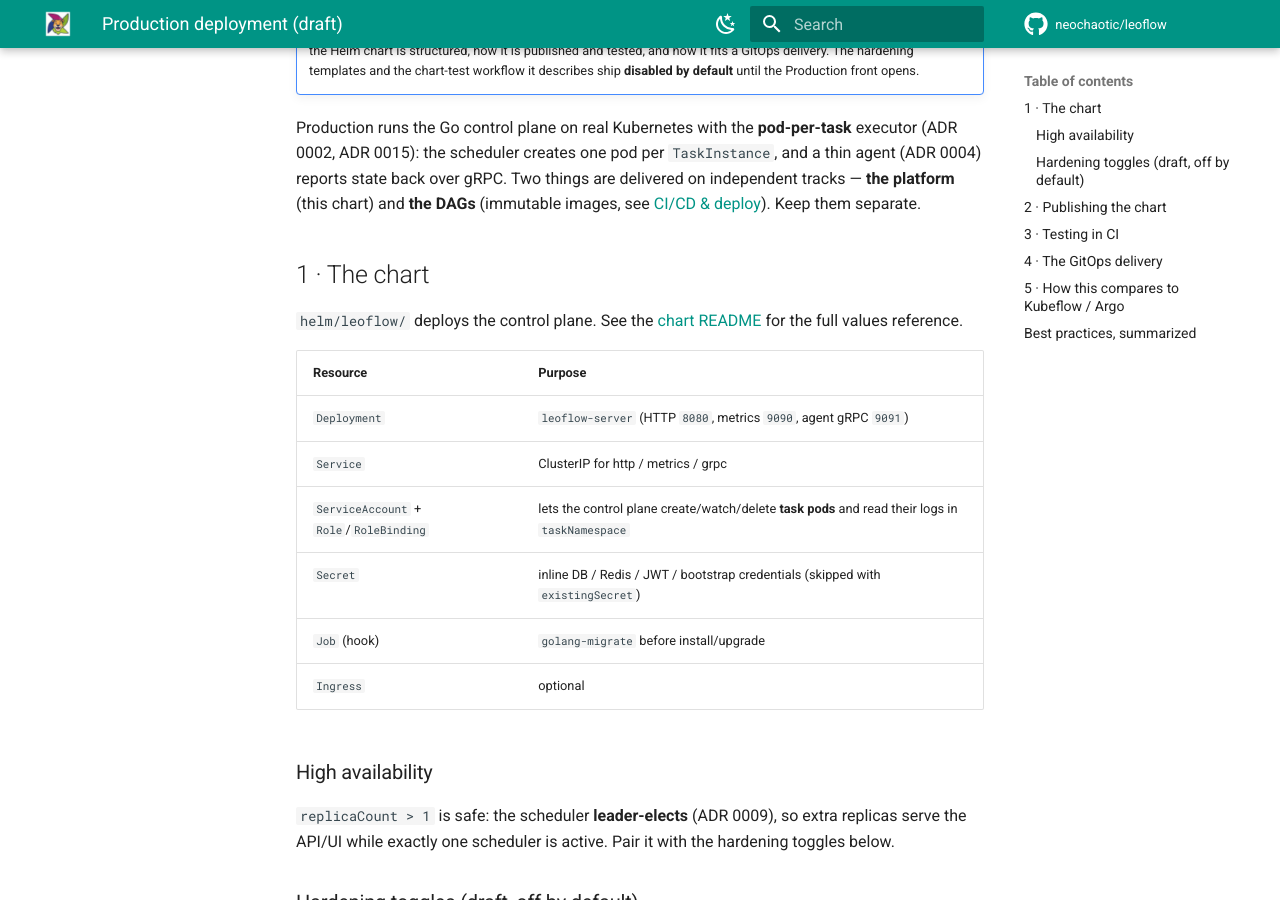
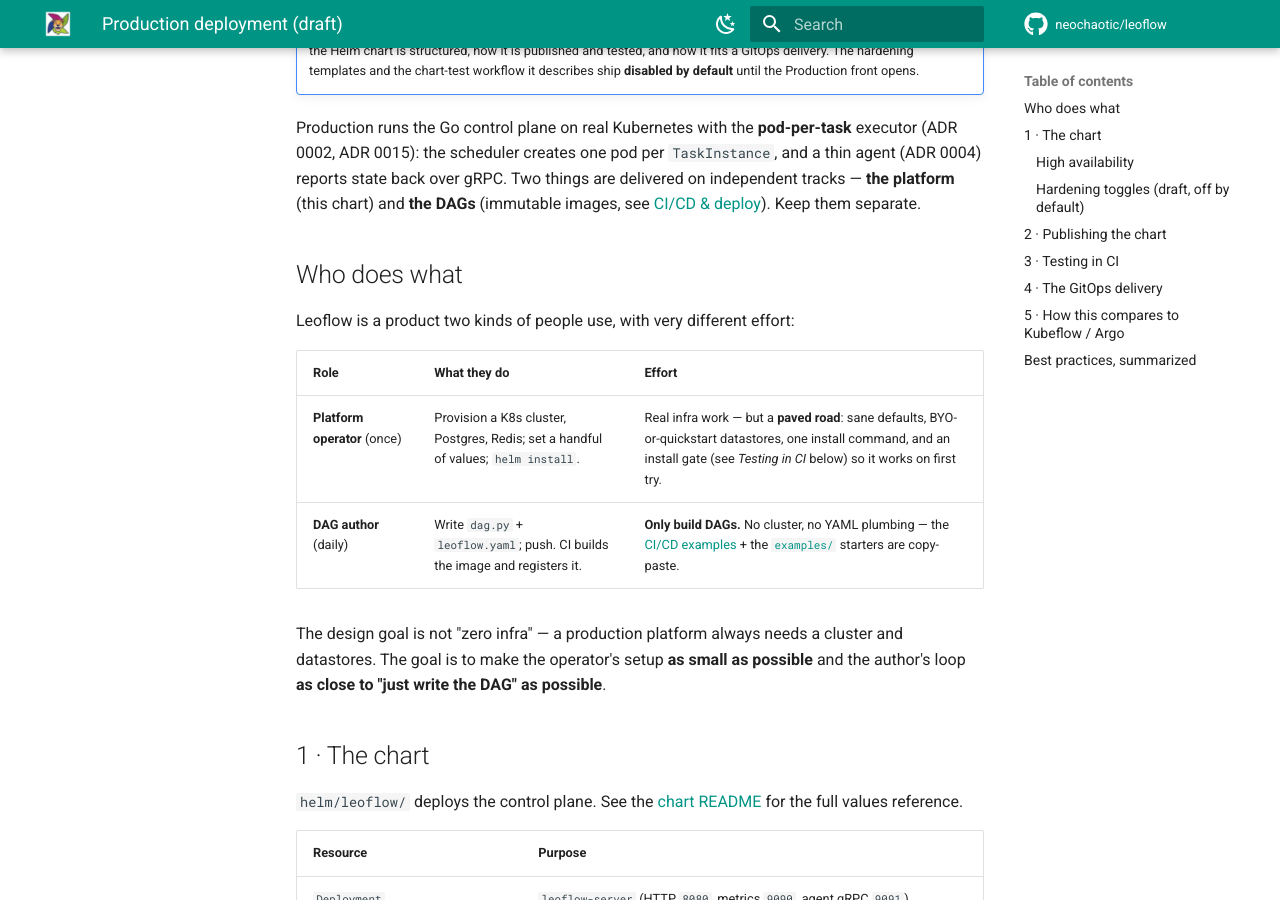
Before and after one commit to neochaotic/leoflow, an MkDocs documentation site: the page built from docs/production-deployment.md, in a window 1280 px wide and 900 px high, scrolled down 304 px. Built offline with MkDocs 1.6.1 and Material for MkDocs 9.7.7, drawn with Linux system fonts in a browser that asks for light colours; comment, search, counter and statistics services are not loaded.

Commit message:
docs(production): frame the product roles — operators provision infra (paved road), authors only build DAGs
Clarify the honest framing: Production is not zero-infra; the operator provisions a
cluster + Postgres + Redis and runs one helm install (sane defaults, BYO-or-quickstart
datastores, install gate). The DAG author's only job is writing DAGs — pointing at the
existing CI/CD examples (deploy.md) and the examples/ starters.

Co-Authored-By: Claude Opus 4.7 <noreply@anthropic.com>

```diff
--- a/docs/production-deployment.md
+++ b/docs/production-deployment.md
@@ -12,6 +12,19 @@ executor (ADR 0002, ADR 0015): the scheduler creates one pod per `TaskInstance`,
 and a thin agent (ADR 0004) reports state back over gRPC. Two things are delivered
 on independent tracks — **the platform** (this chart) and **the DAGs** (immutable
 images, see [CI/CD & deploy](deploy.md)). Keep them separate.
+
+## Who does what
+
+Leoflow is a product two kinds of people use, with very different effort:
+
+| Role | What they do | Effort |
+|---|---|---|
+| **Platform operator** (once) | Provision a K8s cluster, Postgres, Redis; set a handful of values; `helm install`. | Real infra work — but a **paved road**: sane defaults, BYO-or-quickstart datastores, one install command, and an install gate (see *Testing in CI* below) so it works on first try. |
+| **DAG author** (daily) | Write `dag.py` + `leoflow.yaml`; push. CI builds the image and registers it. | **Only build DAGs.** No cluster, no YAML plumbing — the [CI/CD examples](deploy.md) + the [`examples/`](https://github.com/neochaotic/leoflow/tree/main/examples) starters are copy-paste. |
+
+The design goal is not "zero infra" — a production platform always needs a cluster
+and datastores. The goal is to make the operator's setup **as small as possible**
+and the author's loop **as close to "just write the DAG" as possible**.
 
 ## 1 · The chart
 
```
